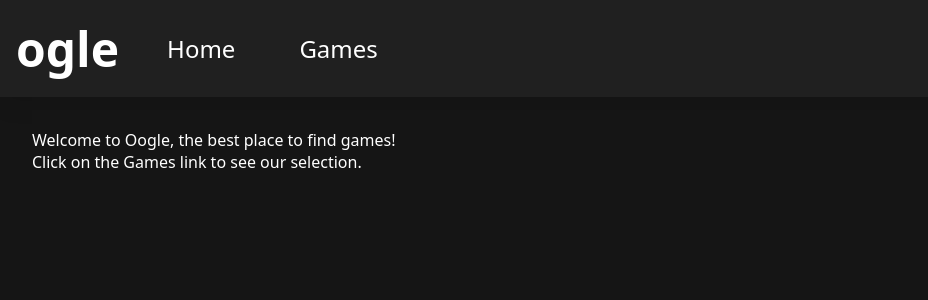
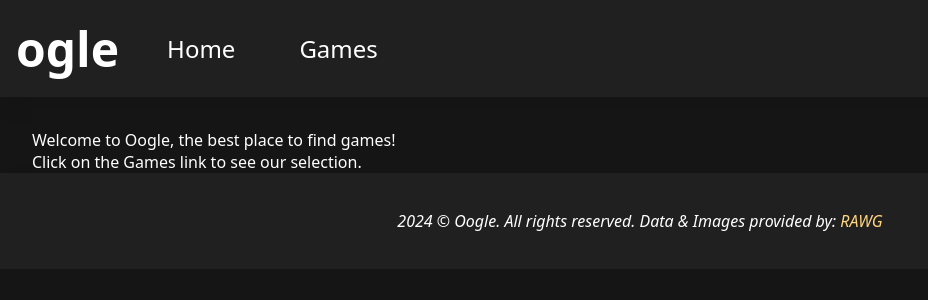
Before and after one commit to hydrarguru/ogle, a Vue app: page / in a window 1280 px wide. Shown: the top 300 px of the page, without its empty margins (0-928 px from the left). Built offline with nearby package versions, Linux system fonts and the light colour scheme.

Commit message:
Add Footer component to App.vue

```diff
--- a/src/App.vue
+++ b/src/App.vue
@@ -1,6 +1,7 @@
 <script setup lang="ts">
 import { RouterView } from 'vue-router'
 import NavBar from './components/NavBar.vue'
+import Footer from './components/FooterComponent.vue'
 </script>
 
 <template>
@@ -8,6 +9,9 @@ import NavBar from './components/NavBar.vue'
   <Suspense>
     <RouterView />
   </Suspense>
+  <Footer />
 </template>
 
-<style scoped></style>
+<style scoped>
+
+</style>
```
